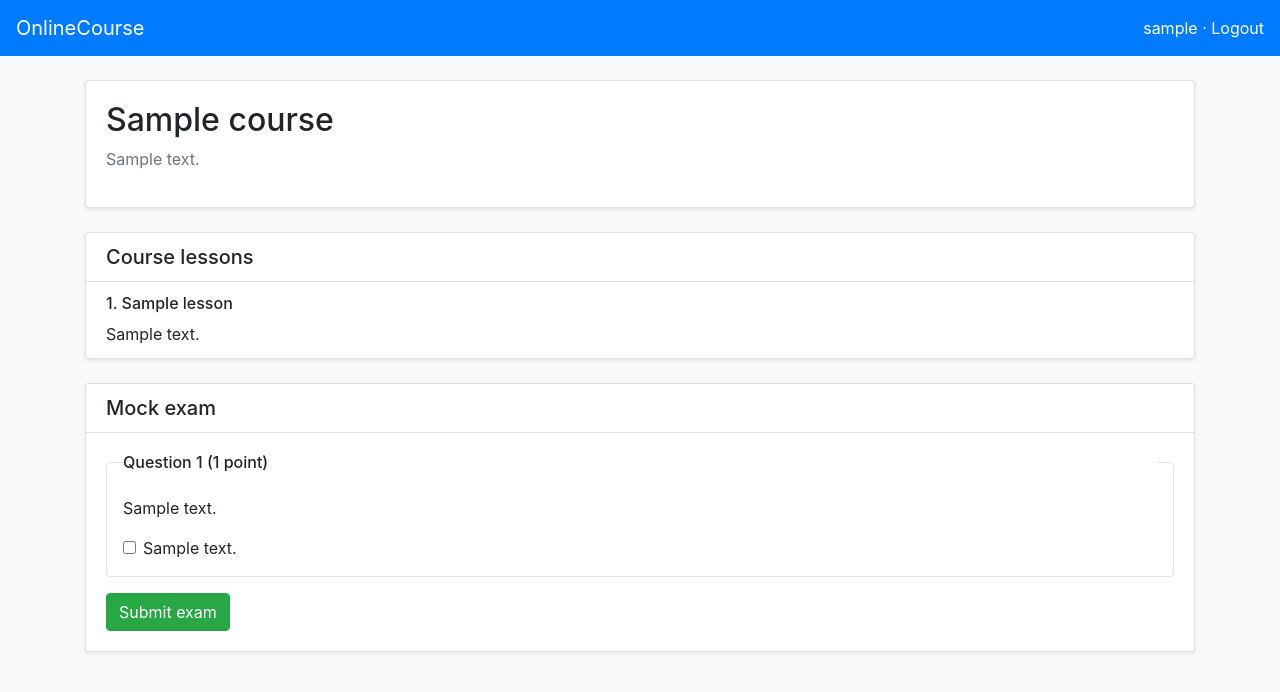
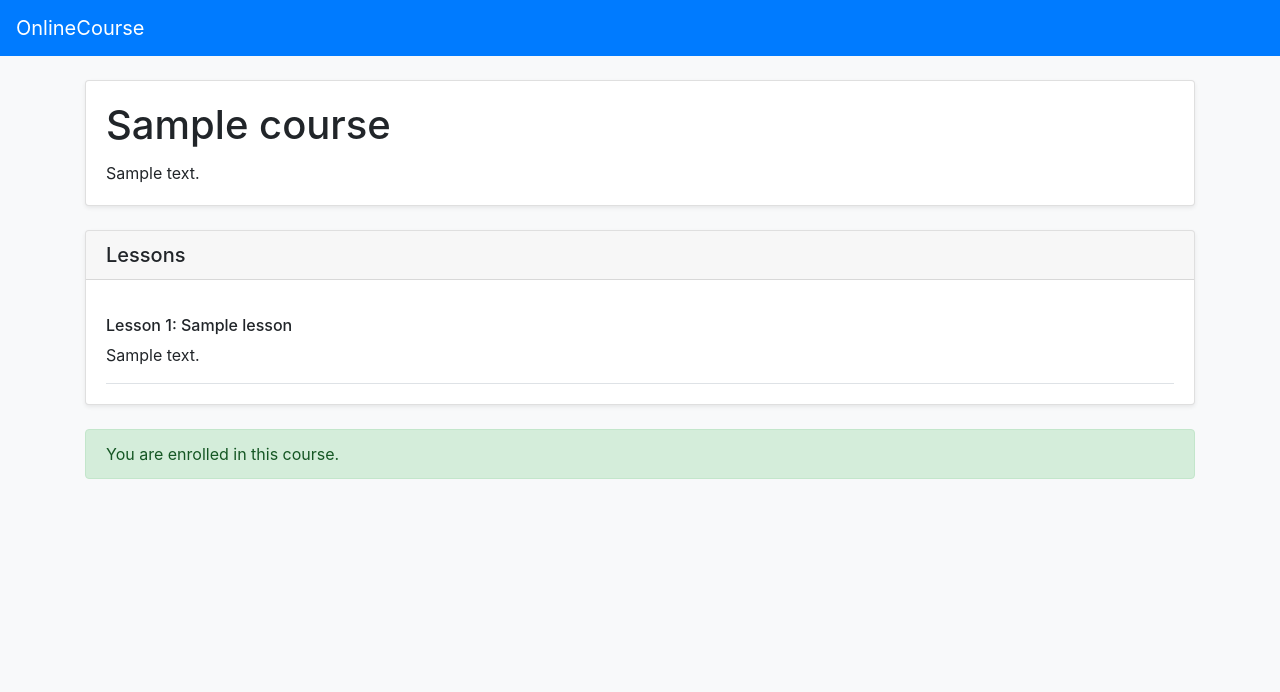
Before and after one commit to Swapnil9064/onlinecourse_capstone, a Django app: page /course/1/ in a window 1280 px wide. Shown: the top 692 px of the page. Run offline with Django 4.2, Linux system fonts and the light colour scheme; a user stored in the database is signed in; tables that the repository leaves empty hold one stand-in row (values such as "Sample post").

Commit message:
Refactor course details layout and structure

```diff
--- a/onlinecourse/templates/onlinecourse/course_details_bootstrap.html
+++ b/onlinecourse/templates/onlinecourse/course_details_bootstrap.html
@@ -1,81 +1,64 @@
+
 <!DOCTYPE html>
 <html lang="en">
 <head>
     <meta charset="UTF-8">
     <meta name="viewport" content="width=device-width, initial-scale=1">
     <title>{{ course.name }}</title>
-  <link rel="stylesheet" href="https://cdn.jsdelivr.net/npm/bootstrap@4.6.2/dist/css/bootstrap.min.css">
+    <link rel="stylesheet"
+          href="https://cdn.jsdelivr.net/npm/bootstrap@4.6.2/dist/css/bootstrap.min.css">
 </head>
 <body class="bg-light">
-<nav class="navbar navbar-expand-lg navbar-dark bg-primary">
-  <a class="navbar-brand" href="{% url 'onlinecourse:index' %}">OnlineCourse</a>
-  <div class="ml-auto text-white">
-    {% if user.is_authenticated %}
-      {{ user.username }} · <a class="text-white" href="{% url 'onlinecourse:logout' %}">Logout</a>
-    {% else %}
-      <a class="text-white" href="{% url 'onlinecourse:login' %}">Login</a>
-    {% endif %}
-  </div>
+
+<nav class="navbar navbar-dark bg-primary">
+    <a class="navbar-brand" href="{% url 'onlinecourse:index' %}">
+        OnlineCourse
+    </a>
 </nav>
-<main class="container py-4">
+
+<div class="container py-4">
     <div class="card shadow-sm mb-4">
         <div class="card-body">
-      <h1 class="h2">{{ course.name }}</h1>
-      <p class="text-muted">{{ course.description }}</p>
-      {% if user.is_authenticated and not is_enrolled %}
-        <a class="btn btn-primary" href="{% url 'onlinecourse:enroll' course.id %}">Enroll in course</a>
-      {% endif %}
+            <h1 class="card-title">{{ course.name }}</h1>
+            <p class="card-text">{{ course.description }}</p>
         </div>
     </div>
 
-  <section class="card shadow-sm mb-4">
-    <div class="card-header bg-white"><h2 class="h5 mb-0">Course lessons</h2></div>
-    <div class="list-group list-group-flush">
-      {% for lesson in lessons %}
-        <article class="list-group-item">
-          <h3 class="h6">{{ forloop.counter }}. {{ lesson.title }}</h3>
-          <p class="mb-0">{{ lesson.content|linebreaksbr }}</p>
-        </article>
+    <div class="card shadow-sm mb-4">
+        <div class="card-header">
+            <h2 class="h5 mb-0">Lessons</h2>
+        </div>
+        <div class="card-body">
+            {% for lesson in course.lessons.all %}
+                <div class="border-bottom py-3">
+                    <h3 class="h6">
+                        Lesson {{ forloop.counter }}: {{ lesson.title }}
+                    </h3>
+                    <p class="mb-0">{{ lesson.content }}</p>
+                </div>
             {% empty %}
-        <div class="list-group-item text-muted">No lessons have been added yet.</div>
+                <p class="text-muted">No lessons available.</p>
             {% endfor %}
         </div>
-  </section>
+    </div>
 
+    {% if user.is_authenticated %}
         {% if is_enrolled %}
-    <section class="card shadow-sm">
-      <div class="card-header bg-white"><h2 class="h5 mb-0">Mock exam</h2></div>
-      <div class="card-body">
-        {% if questions %}
-          <form method="post" action="{% url 'onlinecourse:submit' course.id %}">
-            {% csrf_token %}
-            {% for question in questions %}
-              <fieldset class="border rounded p-3 mb-3">
-                <legend class="h6">Question {{ forloop.counter }} ({{ question.grade }} point{{ question.grade|pluralize }})</legend>
-                <p>{{ question.question_text }}</p>
-                {% for choice in question.choices.all %}
-                  <div class="form-check">
-                    <input class="form-check-input" type="checkbox" id="choice_{{ choice.id }}"
-                           name="choice_{{ question.id }}" value="{{ choice.id }}">
-                    <label class="form-check-label" for="choice_{{ choice.id }}">{{ choice.choice_text }}</label>
+            <div class="alert alert-success">
+                You are enrolled in this course.
             </div>
-                {% empty %}
-                  <p class="text-muted">No choices available.</p>
-                {% endfor %}
-              </fieldset>
-            {% endfor %}
-            <button class="btn btn-success" type="submit">Submit exam</button>
-          </form>
         {% else %}
-          <p class="text-muted mb-0">No exam questions have been added yet.</p>
+            <a class="btn btn-primary"
+               href="{% url 'onlinecourse:enroll' course.id %}">
+                Enroll in Course
+            </a>
+        {% endif %}
+    {% else %}
+        <div class="alert alert-info">
+            Please log in to enroll in this course.
+        </div>
     {% endif %}
 </div>
-    </section>
-  {% elif user.is_authenticated %}
-    <div class="alert alert-info">Enroll in this course to take the mock exam.</div>
-  {% else %}
-    <div class="alert alert-info">Please log in and enroll to take the mock exam.</div>
-  {% endif %}
-</main>
+
 </body>
 </html>
```
Lines whose indentation alone changed are shown as unchanged.
